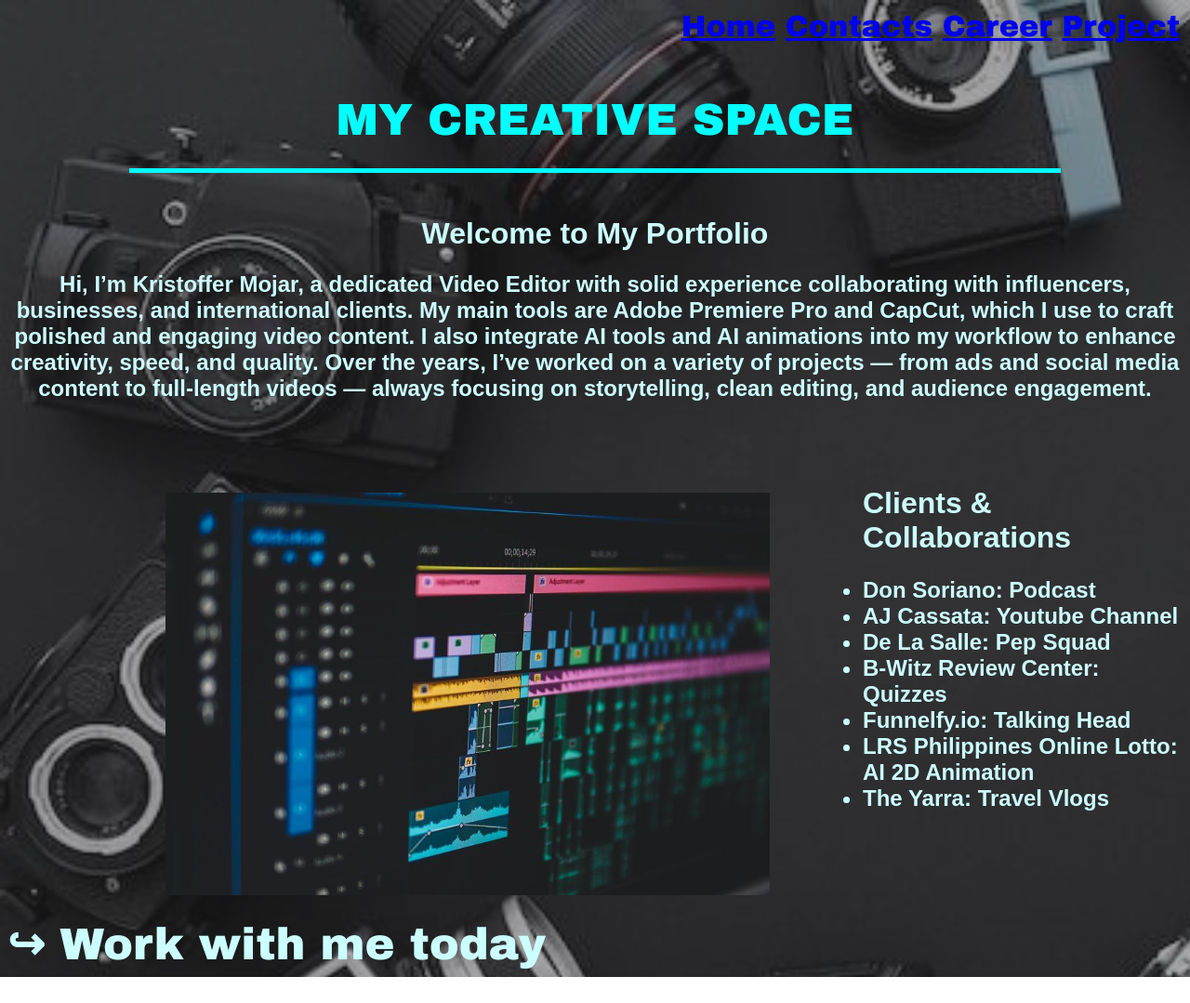
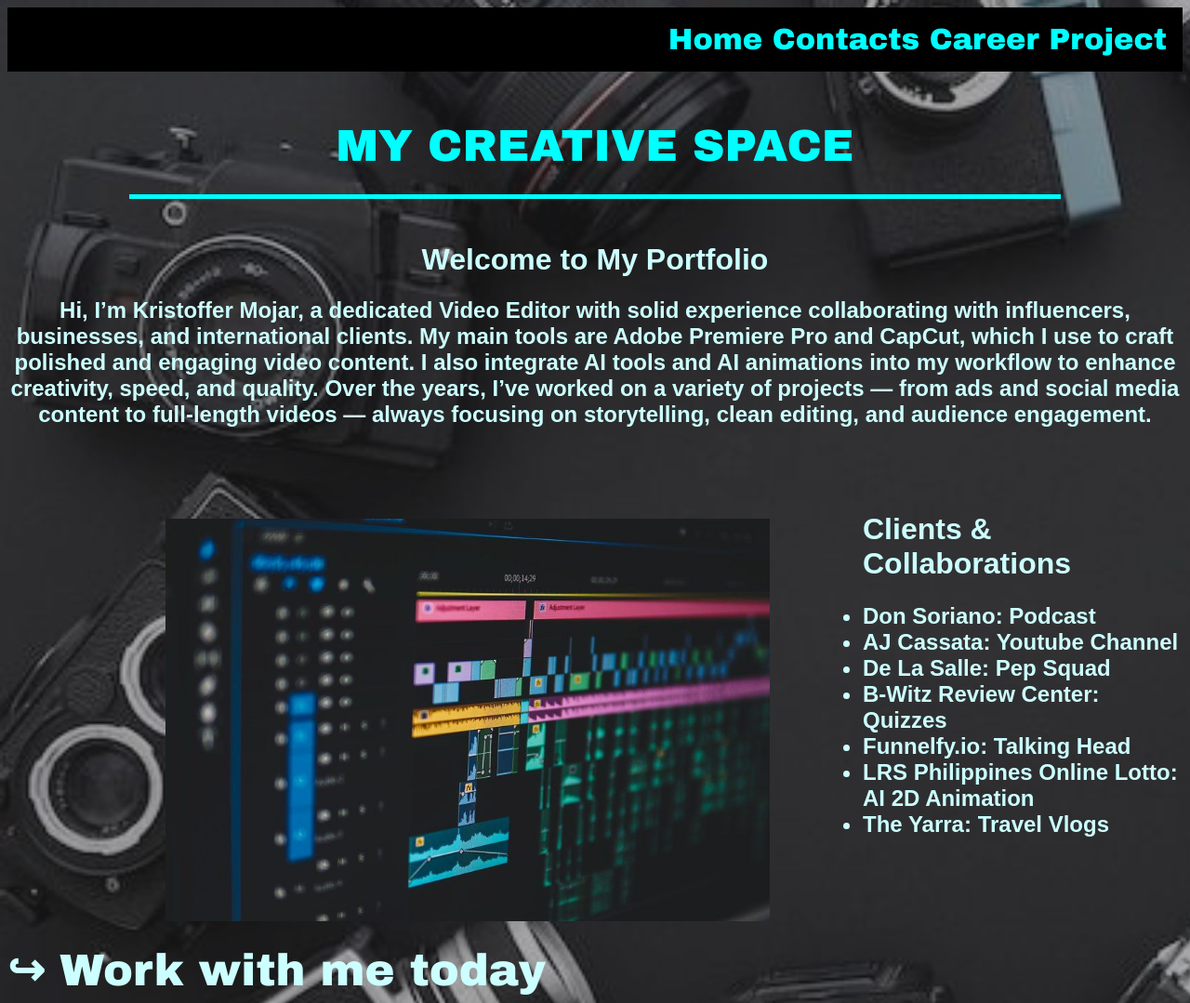
Before and after one commit to krismojar20/Kristoffer-Mojar-My-Portfolio, a plain HTML site: page index.html in a window 1280 px wide. Shown: the whole page at 93% size. Before the commit the page ends 1051 px from the top, so only its background shows below. Drawn offline with Linux system fonts and the light colour scheme.

Commit message:
Update index.html

```diff
--- a/index.html
+++ b/index.html
@@ -2,18 +2,19 @@
 <head>
 <title>Kristoffer Mojar - Home</title>
 </head>
-<body background="background1.png">
+<body background="background1.png" link=black vlink=black alink=black>
+
 
 
 <!-- Navigation Table -->
-<table width="100%">
+<table width="100%" cellpadding=15 bgcolor=black>
 	<tr>
 		<td align="right">
 			<font color=#00FFFF face="Arial black" size=6>
-				<a href="index.html">Home</a>
-				<a href="Contacts.html">Contacts</a>
-				<a href="Resume.html">Career</a>
-				<a href="works.html">Project</a>
+				<a href="index.html"><font color=#00FFFF>Home</font></a>
+				<a href="Contacts.html"><font color=#00FFFF>Contacts</font></a>
+				<a href="Resume.html"><font color=#00FFFF>Career</font></a>
+				<a href="works.html"><font color=#00FFFF>Project</font></a>
 			</font>
 		</td>
 	</tr>
```
